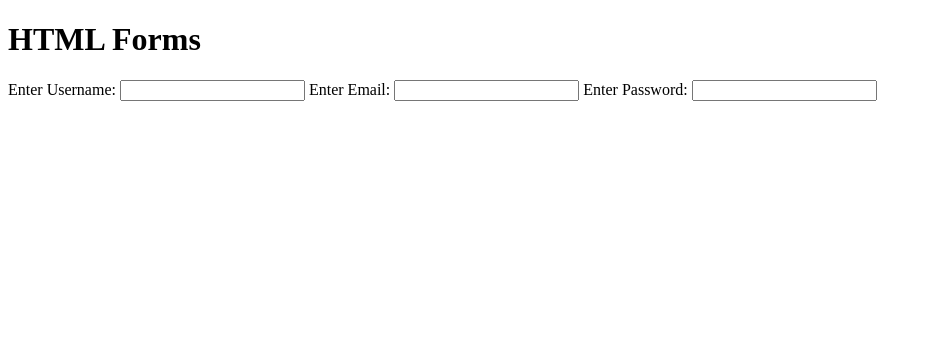
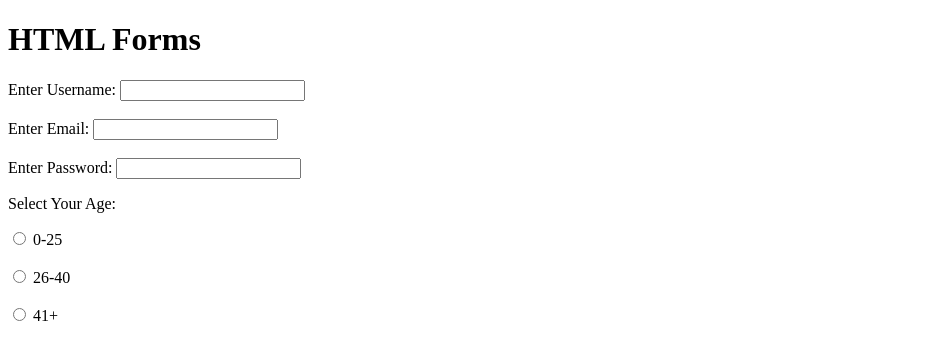
Before and after one commit to fitsumgb/html-form, a plain HTML site: page index.html in a window 1280 px wide. Shown: the whole page, without its empty margins (0-932 px from the left). Drawn offline with Linux system fonts and the light colour scheme.

Commit message:
creating  input and lable (age)and add text

```diff
--- a/index.html
+++ b/index.html
@@ -12,10 +12,24 @@
   <form>
       <label for="username">Enter Username:</label>
       <input type="text" id="username">
+      <br><br>
       <lable for="email">Enter Email:</lable>
       <input type="Email" id="email">
+      <br><br>
       <label for="password">Enter Password:</label>
-      <input type="Passowrd" id="Password">
+      <input type="Password" id="Password">
+      <p>Select Your Age:</p>
+
+      <input type="radio" name="Age" value= "0-25" id= "option-1">
+      <label for= "option-1"> 0-25</label>
+      <br><br>
+      <input type="radio" name="Age" value= "26-40" id= "option-1">
+
+      <label for= "option-1"> 26-40</label>
+      <br><br>
+
+      <input type="radio" name="Age" value= "40+" id= "option-1">
+      <label for= "option-1"> 41+</label>
   </form>
 
 
```
